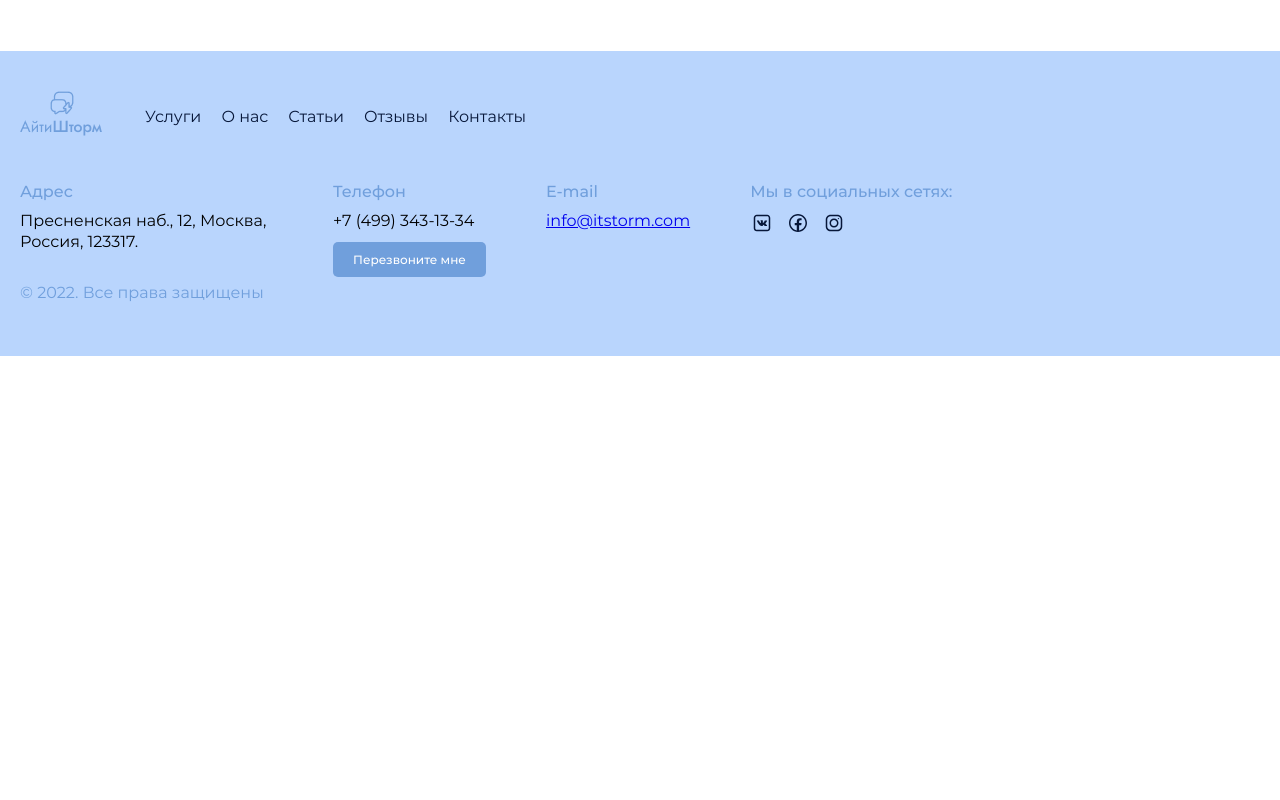
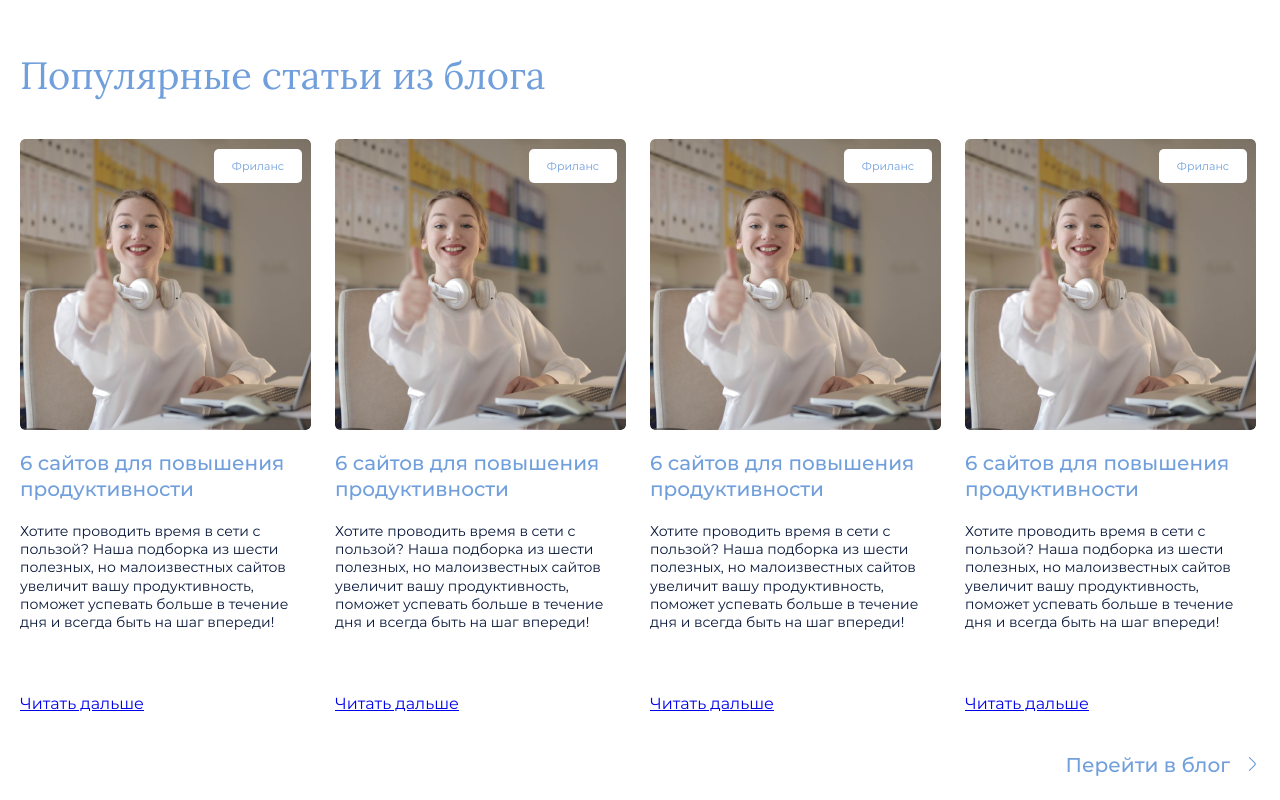
Before and after one commit to Lepkovich/web-studio, an Angular app: page / in a window 1280 px wide. Shown: the part 2000-2800 px from the top of the page. Before the commit the page ends 2356 px from the top, so only its background shows below. Built offline with nearby package versions, Linux system fonts and the light colour scheme.

Commit message:
make 4th section of main layout

```diff
--- a/src/app/views/main/main.component.html
+++ b/src/app/views/main/main.component.html
@@ -154,3 +154,89 @@
     </div>
   </div>
 </section>
+
+<section class="blog">
+  <div class="container">
+    <div class="blog-header">
+      Популярные статьи из блога
+    </div>
+    <div class="blog-articles">
+      <div class="blog-article">
+        <span>Фриланс</span>
+        <div class="blog-article-image" style="background-image: url('../../../assets/images/article-1.png')"></div>
+        <div class="blog-article-info">
+          <div class="blog-article-info-title">
+            6 сайтов для повышения продуктивности
+          </div>
+          <div class="blog-article-info-text">
+            Хотите проводить время в сети с пользой? Наша подборка из шести полезных, но малоизвестных сайтов увеличит
+            вашу продуктивность, поможет успевать больше в течение дня и всегда быть на шаг впереди!
+          </div>
+        </div>
+        <div class="blog-article-link">
+          <a href="#">Читать дальше</a>
+        </div>
+      </div>
+      <div class="blog-article">
+        <span>Фриланс</span>
+        <div class="blog-article-image" style="background-image: url('../../../assets/images/article-1.png')"></div>
+        <div class="blog-article-info">
+          <div class="blog-article-info-title">
+            6 сайтов для повышения продуктивности
+          </div>
+          <div class="blog-article-info-text">
+            Хотите проводить время в сети с пользой? Наша подборка из шести полезных, но малоизвестных сайтов увеличит
+            вашу продуктивность, поможет успевать больше в течение дня и всегда быть на шаг впереди!
+          </div>
+        </div>
+        <div class="blog-article-link">
+          <a href="#">Читать дальше</a>
+        </div>
+      </div>
+      <div class="blog-article">
+        <span>Фриланс</span>
+        <div class="blog-article-image" style="background-image: url('../../../assets/images/article-1.png')"></div>
+        <div class="blog-article-info">
+          <div class="blog-article-info-title">
+            6 сайтов для повышения продуктивности
+          </div>
+          <div class="blog-article-info-text">
+            Хотите проводить время в сети с пользой? Наша подборка из шести полезных, но малоизвестных сайтов увеличит
+            вашу продуктивность, поможет успевать больше в течение дня и всегда быть на шаг впереди!
+          </div>
+        </div>
+        <div class="blog-article-link">
+          <a href="#">Читать дальше</a>
+        </div>
+      </div>
+      <div class="blog-article">
+        <span>Фриланс</span>
+        <div class="blog-article-image" style="background-image: url('../../../assets/images/article-1.png')"></div>
+        <div class="blog-article-info">
+          <div class="blog-article-info-title">
+            6 сайтов для повышения продуктивности
+          </div>
+          <div class="blog-article-info-text">
+            Хотите проводить время в сети с пользой? Наша подборка из шести полезных, но малоизвестных сайтов увеличит
+            вашу продуктивность, поможет успевать больше в течение дня и всегда быть на шаг впереди!
+          </div>
+        </div>
+        <div class="blog-article-link">
+          <a href="#">Читать дальше</a>
+        </div>
+      </div>
+
+
+
+    </div>
+
+    <div class="block-link">
+      Перейти в блог
+      <span>
+        <svg width="16" height="16" viewBox="0 0 16 16" fill="none" xmlns="http://www.w3.org/2000/svg">
+          <path d="M5.44392 1C5.59871 1 5.75349 1.05652 5.87569 1.17765L11.1873 6.44254C12.0508 7.29849 12.0508 8.70353 11.1873 9.55948L5.87569 14.8244C5.63944 15.0585 5.2484 15.0585 5.01215 14.8244C4.7759 14.5902 4.7759 14.2026 5.01215 13.9684L10.3238 8.70353C10.7148 8.31593 10.7148 7.68608 10.3238 7.29849L5.01215 2.0336C4.7759 1.79942 4.7759 1.41182 5.01215 1.17765C5.13435 1.0646 5.28914 1 5.44392 1Z" fill="#709FDC"/>
+        </svg>
+      </span>
+    </div>
+  </div>
+</section>
--- a/src/app/views/main/main.component.scss
+++ b/src/app/views/main/main.component.scss
@@ -149,3 +149,102 @@
     }
   }
 }
+
+.blog {
+  margin-bottom: 120px;
+  .container {
+    .blog-header {
+      color: $blue-text-color;
+      font-family: 'Lora', sans-serif;
+      font-size: 38px;
+      font-weight: 400;
+      margin-bottom: 40px;
+    }
+
+    .blog-articles {
+      display: flex;
+      justify-content: space-between;
+      margin-bottom: 40px;
+
+      .blog-article {
+        margin-right: 24px;
+        display: block;
+        width: 292px;
+        position: relative;
+
+
+        span {
+          position: absolute;
+          padding: 10px 18px;
+          top: 10px;
+          right: 9px;
+          border-radius: 5px;
+          background: #FFF;
+          color: #709FDC;
+          text-align: center;
+          font-family: 'Montserrat', sans-serif;
+          font-size: 11px;
+          font-weight: 400;
+          z-index: 2;
+        }
+
+
+        .blog-article-image {
+          width: 291px;
+          height: 291px;
+          background-position: center;
+          border-radius: 5px;
+          background-size: cover;
+        }
+
+        .blog-article-info {
+          margin-top: 20px;
+          height: 224px;
+          margin-bottom: 20px;
+
+          .blog-article-info-title {
+            color: $blue-text-color;
+            font-family: 'Montserrat', sans-serif;
+            font-size: 20px;
+            font-weight: 500;
+            line-height: 130%;
+            margin-bottom: 20px;
+          }
+
+          .blog-article-info-text {
+            color: #071739;
+            font-family: 'Montserrat', sans-serif;
+            font-size: 14px;
+            font-weight: 400;
+            line-height: 130%;
+          }
+
+          .blog-article-link {
+            a {
+              color: $blue-text-color;
+              font-family: 'Montserrat', sans-serif;
+              font-size: 16px;
+              font-weight: 400;
+              text-decoration-line: underline;
+            }
+          }
+        }
+      }
+    }
+
+    .block-link {
+      text-align: right;
+      display: flex;
+      justify-content: end;
+      align-items: center;
+      color: $blue-text-color;
+      font-family: 'Montserrat', sans-serif;
+      font-size: 20px;
+      font-weight: 500;
+
+      span {
+        margin-left: 14px;
+      }
+    }
+  }
+}
```
Also changed, not shown: src/assets/images/article-1.png (added), 1 other file (tests, documents, lock files or other folders).
